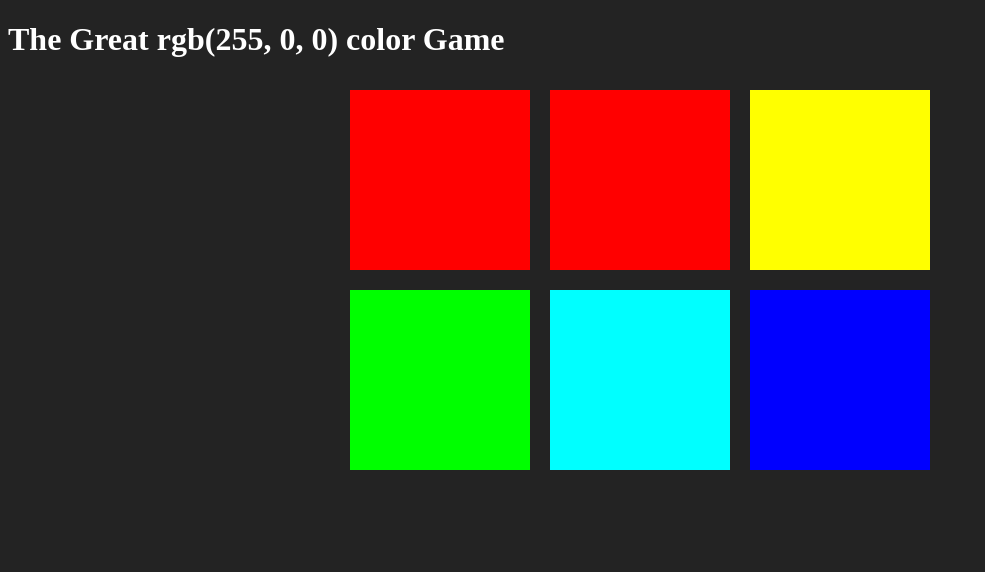
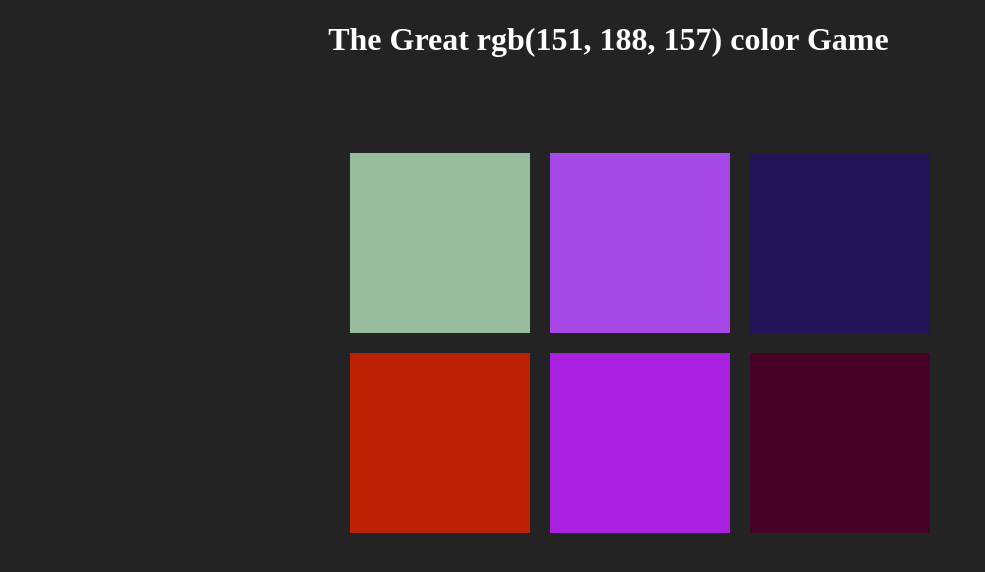
Before and after one commit to hridoyict01/RGB-Color-Practice-JS, a plain HTML site: page index.html in a window 1280 px wide. Shown: the whole page, without its empty margins (0-985 px from the left). Drawn offline with Linux system fonts and the light colour scheme.

Commit message:
generate Random colors

```diff
--- a/main.css
+++ b/main.css
@@ -14,6 +14,10 @@ body {
 }
 h1 {
     color: white;
+    height: 100px;
+    width: 95%;
+    text-align: center;
+
 }
 span {
     color: white;
--- a/main.js
+++ b/main.js
@@ -1,10 +1,4 @@
-var colors = ["rgb(255, 0, 0)",
-"rgb(255, 0, 0)",
-"rgb(255, 255, 0)",
-"rgb(0, 255, 0)",
-"rgb(0, 255, 255)",
-"rgb(0, 0, 255)"
-]
+var colors = generateRandomColors(6);
 
 var squares = document.querySelectorAll(".square");
 var pickedColor = pickColor();
@@ -52,3 +46,26 @@ function changeColor(color) {
     var random = Math.floor(Math.random() * colors.length);
     return colors[random];
  }
+
+ function generateRandomColors(number) {
+     //make an arry depending on arry
+     var arr = [];
+     //add num random colors to arry
+     for (var i=0; i<number;i++) {
+         //get a random color and push into a arry
+        arr.push(randomColor());
+     }
+     return arr;
+     //return the arry with colors
+
+ }
+
+ function randomColor() {
+     //pick a "red" from 0-255
+     var r = Math.floor(Math.random() *256);
+     //pick a "green" from 0-255
+     var g = Math.floor(Math.random() *256);
+     //pick a "blue" from 0-255
+     var b = Math.floor(Math.random() *256);
+     return "rgb(" + r + ", " + g + ", " + b + ")";
+ }
```
